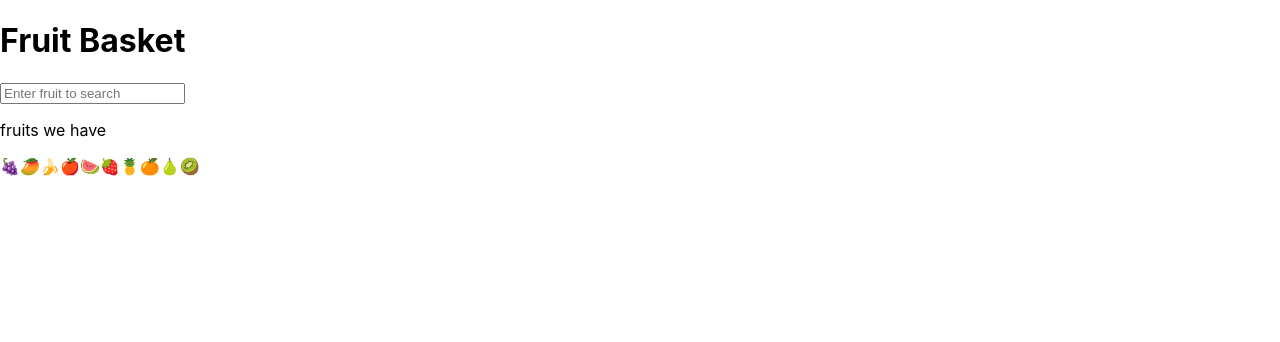
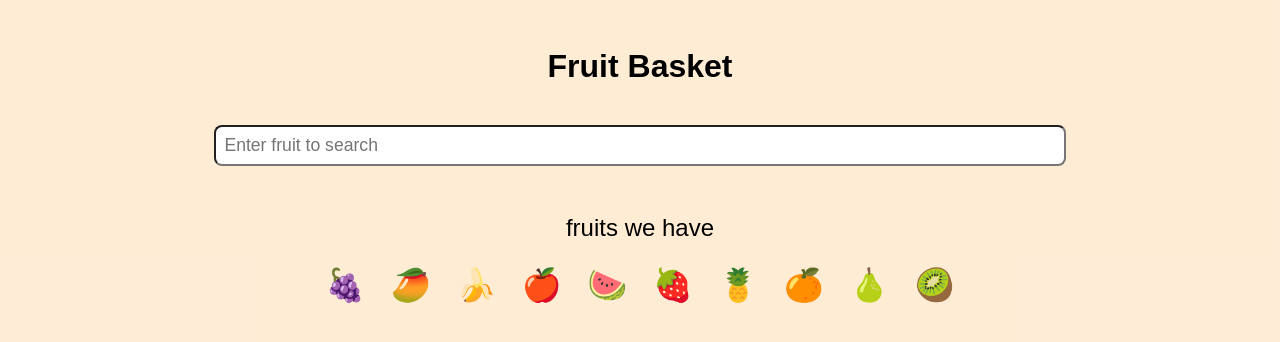
Before and after one commit to SandhyaR1007/fruit-basket, a React (Create React App) app: page / in a window 1280 px wide. Shown: the top 342 px of the page. Built offline with nearby package versions, Linux system fonts and the light colour scheme.

Commit message:
add styles for application

```diff
--- a/src/App.css
+++ b/src/App.css
@@ -0,0 +1,48 @@
+:root {
+  --primary-color: rgb(255, 228, 196, 0.7);
+}
+* {
+  box-sizing: border-box;
+}
+body {
+  margin: 0;
+  padding: 0;
+  overflow: hidden;
+}
+.App {
+  font-family: sans-serif;
+  text-align: center;
+
+  padding: 2rem;
+  width: 100%;
+  height: 100vh;
+  background-color: var(--primary-color);
+}
+h1 {
+  margin: 0;
+  margin: 1rem 0rem;
+}
+input {
+  padding: 0.5rem;
+  border-radius: 0.5rem;
+  font-size: 1.1rem;
+  width: 70%;
+  margin: 1.5rem 0rem;
+}
+.sub-head {
+  font-size: 1.5rem;
+}
+.fruit {
+  font-size: 2rem;
+  margin: 0.6rem;
+  cursor: pointer;
+  padding: 0.2rem;
+}
+.basket {
+  margin: 1.5rem 0rem;
+}
+.result {
+  margin: 2rem 0rem;
+  font-size: 2rem;
+  font-weight: bold;
+}
--- a/src/App.js
+++ b/src/App.js
@@ -12,7 +12,6 @@ const App = () => {
     } else if (val == "") {
       setName("");
     } else {
-      console.log(Object.values(fruits));
       setColor("");
       setName("Looks like we don't have this fruit !!");
     }
```
